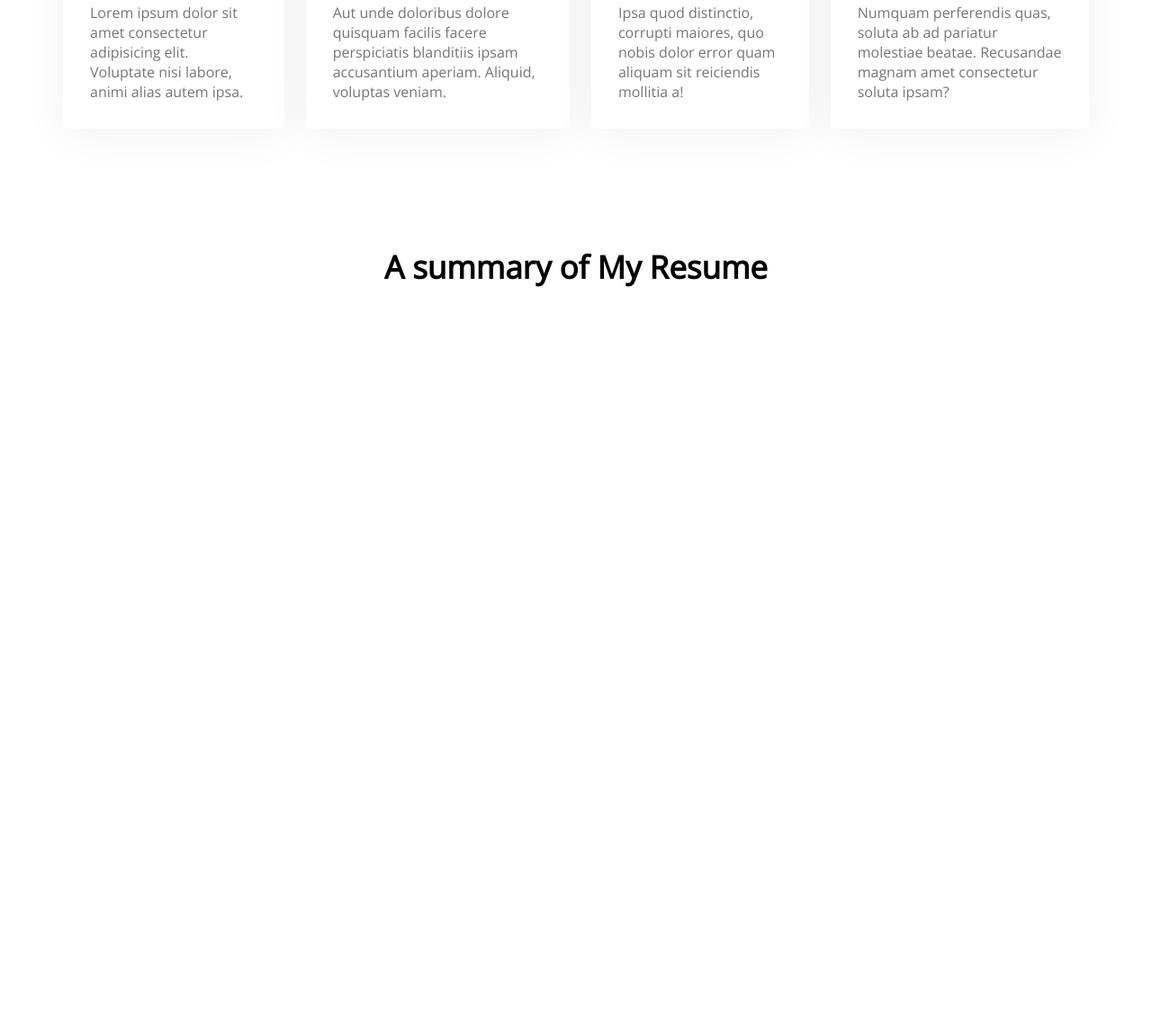
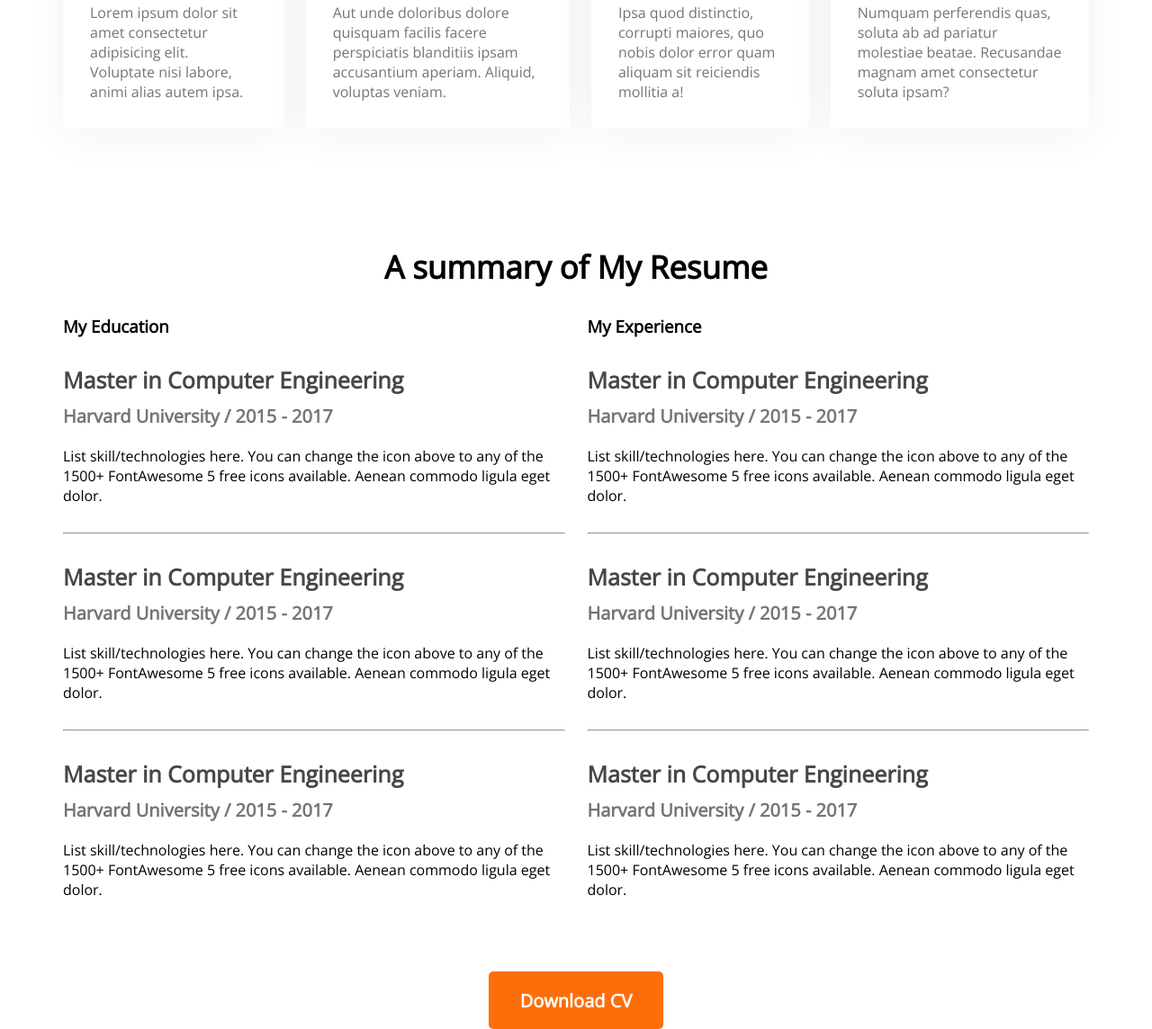
Before and after one commit to sumaakter1/developer-portfolio2, a plain HTML site: page index.html in a window 1280 px wide. Shown: the part 2173-3317 px from the top of the page at 90% size. Before the commit the page ends 2523 px from the top, so only its background shows below. Drawn offline with nearby package versions, Linux system fonts and the light colour scheme.

Commit message:
added resume

```diff
--- a/index.html
+++ b/index.html
@@ -115,6 +115,59 @@
       <!-- resume section -->
       <section class="resume">
         <h3 class="section-title">A summary of My Resume</h3>
+        <div class="resume-content">
+          <div>
+            <h3 class="resume-title">My Education</h3>
+            <div class="resume-item">
+             <h4 class="title">Master in Computer Engineering</h4>
+              <h5 class="subtitle">Harvard University / 2015 - 2017</h5>
+              <p class="discription">List skill/technologies here. You can change the icon above
+                to any of the 1500+ FontAwesome 5 free icons available. Aenean commodo ligula eget dolor.</p>
+            </div>
+            <hr>
+            <div class="resume-item">
+             <h4 class="title">Master in Computer Engineering</h4>
+              <h5 class="subtitle">Harvard University / 2015 - 2017</h5>
+              <p class="discription">List skill/technologies here. You can change the icon above
+                to any of the 1500+ FontAwesome 5 free icons available. Aenean commodo ligula eget dolor.</p>
+            </div>
+            <hr>
+            <div class="resume-item">
+             <h4 class="title">Master in Computer Engineering</h4>
+              <h5 class="subtitle">Harvard University / 2015 - 2017</h5>
+              <p class="discription">List skill/technologies here. You can change the icon above
+                to any of the 1500+ FontAwesome 5 free icons available. Aenean commodo ligula eget dolor.</p>
+            </div>
+
+          </div>
+          <div>
+            <h3 class="resume-title">My Experience</h3>
+            <div class="resume-item">
+                <h4 class="title">Master in Computer Engineering</h4>
+                 <h5 class="subtitle">Harvard University / 2015 - 2017</h5>
+                 <p class="discription">List skill/technologies here. You can change the icon above
+                   to any of the 1500+ FontAwesome 5 free icons available. Aenean commodo ligula eget dolor.</p>
+               </div>
+               <hr>
+               <div class="resume-item">
+                <h4 class="title">Master in Computer Engineering</h4>
+                 <h5 class="subtitle">Harvard University / 2015 - 2017</h5>
+                 <p class="discription">List skill/technologies here. You can change the icon above
+                   to any of the 1500+ FontAwesome 5 free icons available. Aenean commodo ligula eget dolor.</p>
+               </div>
+               <hr>
+               <div class="resume-item">
+                <h4 class="title">Master in Computer Engineering</h4>
+                 <h5 class="subtitle">Harvard University / 2015 - 2017</h5>
+                 <p class="discription">List skill/technologies here. You can change the icon above
+                   to any of the 1500+ FontAwesome 5 free icons available. Aenean commodo ligula eget dolor.</p>
+               </div>
+
+          </div>
+        </div>
+        <div class="resume-btn">
+            <button class="btn-primary">Download CV</button>
+        </div>
       </section>
     </main>
     <footer></footer>
--- a/styles/portfolio.css
+++ b/styles/portfolio.css
@@ -67,7 +67,7 @@ main {
   max-width: 1140px;
   margin: 0 auto;
 }
-section{
+section {
   margin-top: 130px;
 }
 /* about section styles */
@@ -103,7 +103,7 @@ section{
 }
 
 .what-i-do {
-   margin-top: 50px;
+  margin-top: 50px;
   padding: 130px 150px;
 }
 .skill {
@@ -125,3 +125,31 @@ section{
 .skill-discription {
   color: #757575;
 }
+
+/* resume styles */
+.resume-content {
+  display: flex;
+  gap: 25px;
+}
+.resume-item{
+  margin-top: 30px;
+  margin-bottom: 30px;
+}
+.resume .title {
+  color: #474747;
+  font-weight: 700;
+  font-size: 25px;
+  margin-bottom: 10px;
+}
+.resume .subtitle {
+  color: #757575;
+  font-weight: 600;
+  font-size: 20px;
+  margin-bottom: 20px;
+}
+.resume .discription {
+}
+.resume-btn{
+  margin-top: 50px;
+  text-align: center;
+}
```
